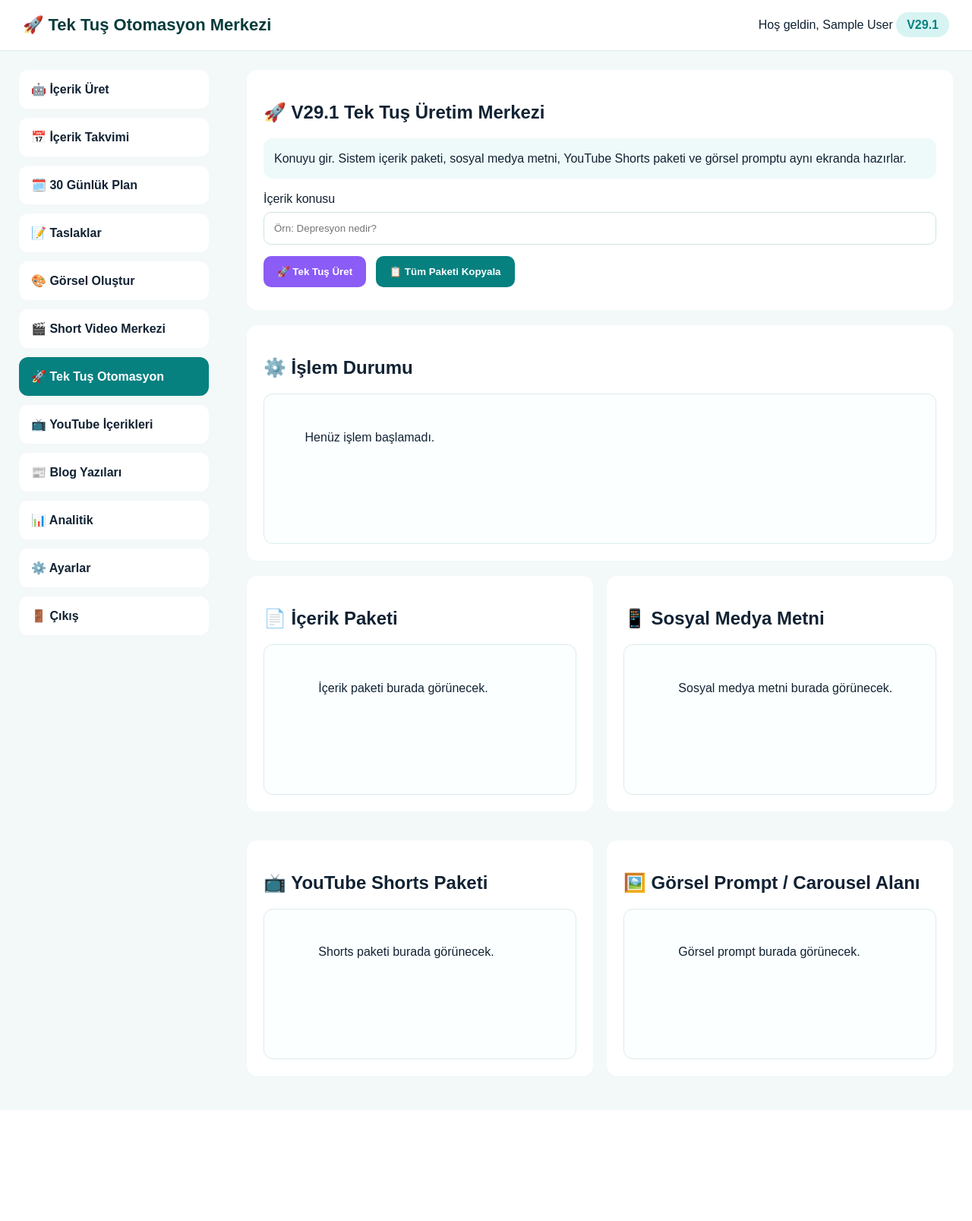
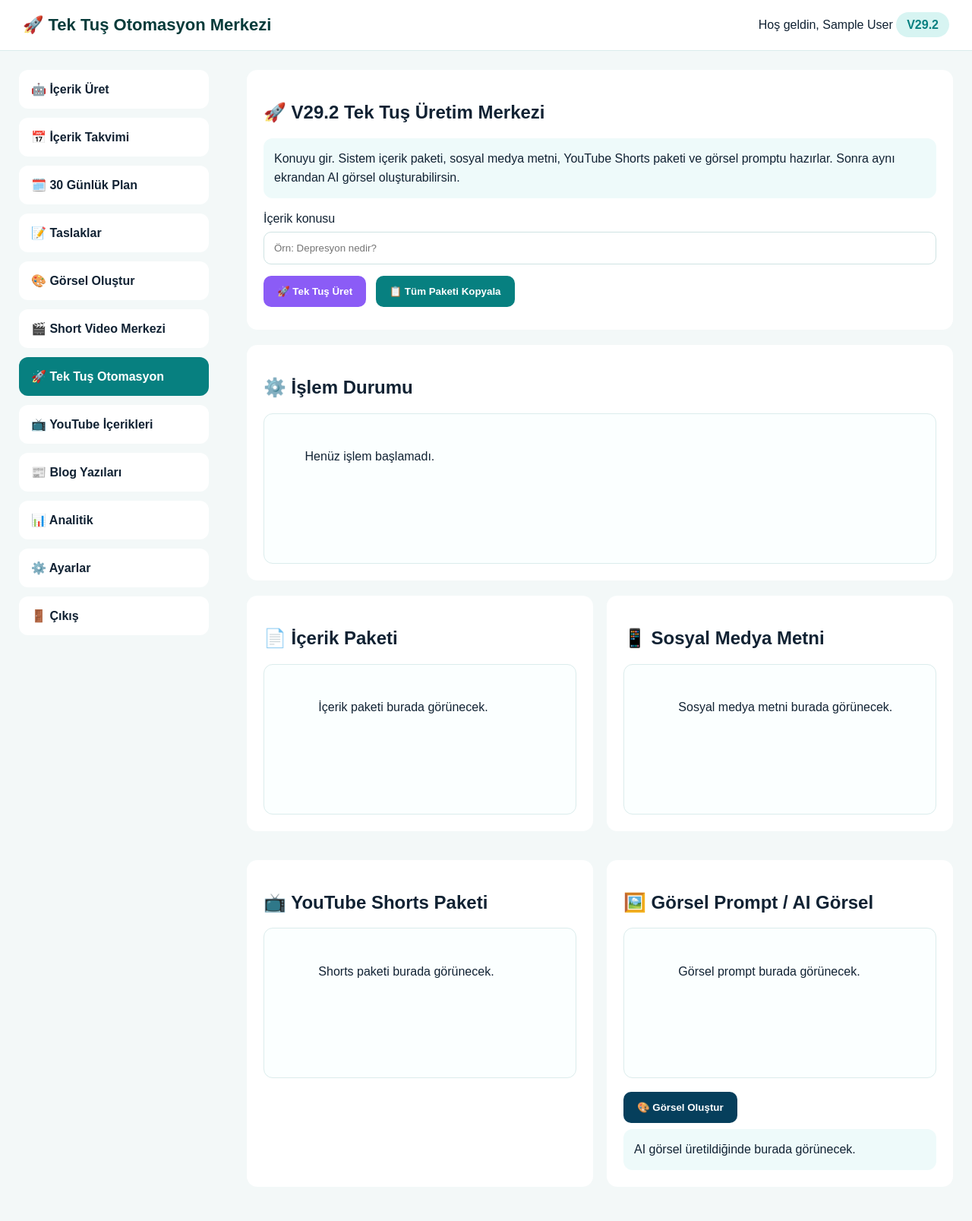
Before and after one commit to ozgurozbebit-1/ozgurozbebit-website, a PHP site: page /admin_panel/dashboard/automation.php in a window 1280 px wide. Shown: the whole page at 76% size. Before the commit the page ends 1394 px from the top, so only its background shows below. Run offline with PHP 8.4, Linux system fonts and the light colour scheme; the visitor is signed in with stand-in values (Sample User, id 1).

Commit message:
Add V29.2 image generation automation

```diff
--- a/admin_panel/dashboard/automation.php
+++ b/admin_panel/dashboard/automation.php
@@ -11,7 +11,7 @@ if(!isset($_SESSION["user_id"])){
 <html lang="tr">
 <head>
 <meta charset="UTF-8">
-<title>V29.1 Tek Tuş Otomasyon Merkezi</title>
+<title>V29.2 Tek Tuş Otomasyon Merkezi</title>
 
 <style>
 body{margin:0;font-family:Arial,sans-serif;background:#f3f8f8;color:#123}
@@ -27,6 +27,7 @@ body{margin:0;font-family:Arial,sans-serif;background:#f3f8f8;color:#123}
 input,textarea{width:100%;padding:13px;margin-top:8px;margin-bottom:15px;border:1px solid #cfe3e3;border-radius:10px;box-sizing:border-box}
 button{background:#078080;color:white;border:0;padding:13px 18px;border-radius:10px;font-weight:bold;cursor:pointer;margin-right:8px;margin-bottom:8px}
 button.smart{background:#8b5cf6;color:white}
+button.brand{background:#063f5c;color:white}
 .tip{background:#eefafa;padding:14px;border-radius:12px;line-height:1.6}
 .output{min-height:160px;background:#fbffff;border:1px solid #dbecec;border-radius:12px;padding:18px;white-space:pre-wrap;line-height:1.6}
 .grid{display:grid;grid-template-columns:1fr 1fr;gap:18px}
@@ -34,6 +35,8 @@ button.smart{background:#8b5cf6;color:white}
 .ok{background:#dcfce7;color:#166534}
 .wait{background:#fef9c3;color:#854d0e}
 .bad{background:#fee2e2;color:#991b1b}
+.preview img{max-width:100%;border-radius:14px;border:1px solid #dbecec;margin-top:15px}
+.download{display:inline-block;margin-top:12px;background:#078080;color:white;text-decoration:none;padding:12px 16px;border-radius:10px;font-weight:bold}
 
 @media(max-width:900px){
     .layout{display:block}
@@ -49,7 +52,7 @@ button.smart{background:#8b5cf6;color:white}
     <div class="logo">🚀 Tek Tuş Otomasyon Merkezi</div>
     <div>
         Hoş geldin, <?php echo htmlspecialchars($_SESSION["user_name"] ?? "Kullanıcı"); ?>
-        <span class="badge">V29.1</span>
+        <span class="badge">V29.2</span>
     </div>
 </div>
 
@@ -75,10 +78,10 @@ button.smart{background:#8b5cf6;color:white}
 <div class="main">
 
 <div class="card">
-    <h2>🚀 V29.1 Tek Tuş Üretim Merkezi</h2>
+    <h2>🚀 V29.2 Tek Tuş Üretim Merkezi</h2>
 
     <div class="tip">
-        Konuyu gir. Sistem içerik paketi, sosyal medya metni, YouTube Shorts paketi ve görsel promptu aynı ekranda hazırlar.
+        Konuyu gir. Sistem içerik paketi, sosyal medya metni, YouTube Shorts paketi ve görsel promptu hazırlar. Sonra aynı ekrandan AI görsel oluşturabilirsin.
     </div>
 
     <br>
@@ -126,10 +129,22 @@ button.smart{background:#8b5cf6;color:white}
     </div>
 
     <div class="card">
-        <h2>🖼️ Görsel Prompt / Carousel Alanı</h2>
+        <h2>🖼️ Görsel Prompt / AI Görsel</h2>
         <div id="visualResult" class="output">
             Görsel prompt burada görünecek.
         </div>
+
+        <br>
+
+        <button type="button" class="brand" onclick="generateAutomationImage()">
+            🎨 Görsel Oluştur
+        </button>
+
+        <div id="imageStatus" class="tip">
+            AI görsel üretildiğinde burada görünecek.
+        </div>
+
+        <div id="imagePreview" class="preview"></div>
     </div>
 
 </div>
@@ -138,6 +153,8 @@ button.smart{background:#8b5cf6;color:white}
 </div>
 
 <script>
+let automationImageUrl = "";
+
 function htmlEscape(text){
     return String(text)
         .replace(/&/g, "&amp;")
@@ -162,6 +179,10 @@ async function runAutomation(){
         return;
     }
 
+    automationImageUrl = "";
+    document.getElementById("imageStatus").innerText = "AI görsel üretildiğinde burada görünecek.";
+    document.getElementById("imagePreview").innerHTML = "";
+
     document.getElementById("contentResult").innerText = "📄 İçerik paketi hazırlanıyor...";
     document.getElementById("socialResult").innerText = "📱 Sosyal medya metni hazırlanıyor...";
     document.getElementById("shortsResult").innerText = "📺 Shorts paketi hazırlanıyor...";
@@ -185,7 +206,8 @@ async function runAutomation(){
         {text:"İçerik paketi hazır ✅", className:"ok"},
         {text:"Sosyal medya metni hazır ✅", className:"ok"},
         {text:"Shorts paketi hazır ✅", className:"ok"},
-        {text:"Görsel prompt hazır ✅", className:"ok"}
+        {text:"Görsel prompt hazır ✅", className:"ok"},
+        {text:"Şimdi Görsel Oluştur butonuna basabilirsin 🎨", className:"wait"}
     ]);
 }
 
@@ -366,15 +388,113 @@ async function generateAutoVisualConcept(topic){
     }
 }
 
+async function generateAutomationImage(){
+    const topic = document.getElementById("autoTopic").value.trim();
+    const visualPrompt = document.getElementById("visualResult").innerText.trim();
+    const status = document.getElementById("imageStatus");
+    const preview = document.getElementById("imagePreview");
+
+    if(topic === ""){
+        alert("Önce konu yaz.");
+        return;
+    }
+
+    if(
+        visualPrompt === "" ||
+        visualPrompt.includes("Görsel prompt burada") ||
+        visualPrompt.includes("hazırlanıyor") ||
+        visualPrompt.includes("üretilemedi") ||
+        visualPrompt.includes("Bağlantı hatası")
+    ){
+        alert("Önce Tek Tuş Üret ile görsel prompt oluştur.");
+        return;
+    }
+
+    status.innerText = "🖼️ AI görsel üretiliyor, lütfen bekleyin...";
+    preview.innerHTML = "";
+
+    const finalPrompt =
+`Profesyonel psikiyatri kliniği için modern, sade, güven veren ve yazısız sosyal medya görseli oluştur.
+
+KONU:
+${topic}
+
+GÖRSEL KONSEPT:
+${visualPrompt}
+
+TASARIM KURALLARI:
+- Kare format, 1024x1024.
+- Premium sağlık markası estetiği.
+- Fotoğraf gerçekçi, sinematik, minimal obje, doğa metaforu veya premium illüstrasyon olabilir.
+- İnsan figürü zorunlu değildir.
+- Konunun psikolojik anlamına uygun özgün metafor kullan.
+- Aynı karakteri, aynı terapi odasını, aynı klişe sağlık görselini tekrar etme.
+- Sol üstte başlık eklenebilmesi için temiz boş alan bırak.
+- Alt marka bandı için en altta sade ve sakin alan bırak.
+- Görsel temiz, ferah, etik ve profesyonel olsun.
+- Korkutucu, dramatik, damgalayıcı veya manipülatif olmasın.
+- Tanı veya tedavi garantisi çağrıştırmasın.
+
+ÇOK ÖNEMLİ:
+- Görselde kesinlikle yazı olmasın.
+- Harf, kelime, slogan, tabela, logo, marka adı, watermark, imza olmasın.
+- Türkçe veya İngilizce hiçbir metin üretme.
+
+NEGATİF KURALLAR:
+no text, no letters, no words, no typography, no captions, no logo, no watermark, no signature, no brand name, no random characters`;
+
+    try{
+        const response = await fetch("../api/generate_image.php",{
+            method:"POST",
+            headers:{"Content-Type":"application/json"},
+            body:JSON.stringify({
+                prompt:finalPrompt
+            })
+        });
+
+        const text = await response.text();
+        let data;
+
+        try{
+            data = JSON.parse(text);
+        }catch(e){
+            status.innerText = "JSON olmayan cevap geldi:\n\n" + text.substring(0,2000);
+            return;
+        }
+
+        if(data.success && data.image_url){
+            automationImageUrl = data.image_url;
+
+            status.innerText = "✅ AI görsel başarıyla üretildi.";
+
+            preview.innerHTML =
+                '<img src="' + data.image_url + '" alt="AI Görsel">' +
+                '<br><a class="download" href="' + data.image_url + '" download>⬇️ Yazısız Görseli İndir</a>';
+
+            setStatus([
+                {text:"Görsel üretildi ✅", className:"ok"},
+                {text:"Bir sonraki aşama: Kurumsallaştır entegrasyonu 🏷️", className:"wait"}
+            ]);
+
+        }else{
+            status.innerText = "Görsel üretilemedi:\n\n" + JSON.stringify(data,null,2);
+        }
+
+    }catch(error){
+        status.innerText = "Bağlantı hatası:\n\n" + error.message;
+    }
+}
+
 function copyAllAutomation(){
     const topic = document.getElementById("autoTopic").value.trim();
     const content = document.getElementById("contentResult").innerText;
     const social = document.getElementById("socialResult").innerText;
     const shorts = document.getElementById("shortsResult").innerText;
     const visual = document.getElementById("visualResult").innerText;
+    const image = automationImageUrl;
 
     const all =
-`🚀 V29.1 TEK TUŞ ÜRETİM PAKETİ
+`🚀 V29.2 TEK TUŞ ÜRETİM PAKETİ
 
 Konu:
 ${topic}
@@ -397,7 +517,12 @@ ${shorts}
 ━━━━━━━━━━━━━━━━━━━━
 🖼️ GÖRSEL PROMPT
 ━━━━━━━━━━━━━━━━━━━━
-${visual}`;
+${visual}
+
+━━━━━━━━━━━━━━━━━━━━
+🎨 AI GÖRSEL
+━━━━━━━━━━━━━━━━━━━━
+${image || "Henüz görsel üretilmedi."}`;
 
     const temp = document.createElement("textarea");
     temp.value = all;
@@ -407,7 +532,7 @@ ${visual}`;
     document.execCommand("copy");
     document.body.removeChild(temp);
 
-    alert("Tüm V29.1 paketi panoya kopyalandı ✅");
+    alert("Tüm V29.2 paketi panoya kopyalandı ✅");
 }
 </script>
 
```
